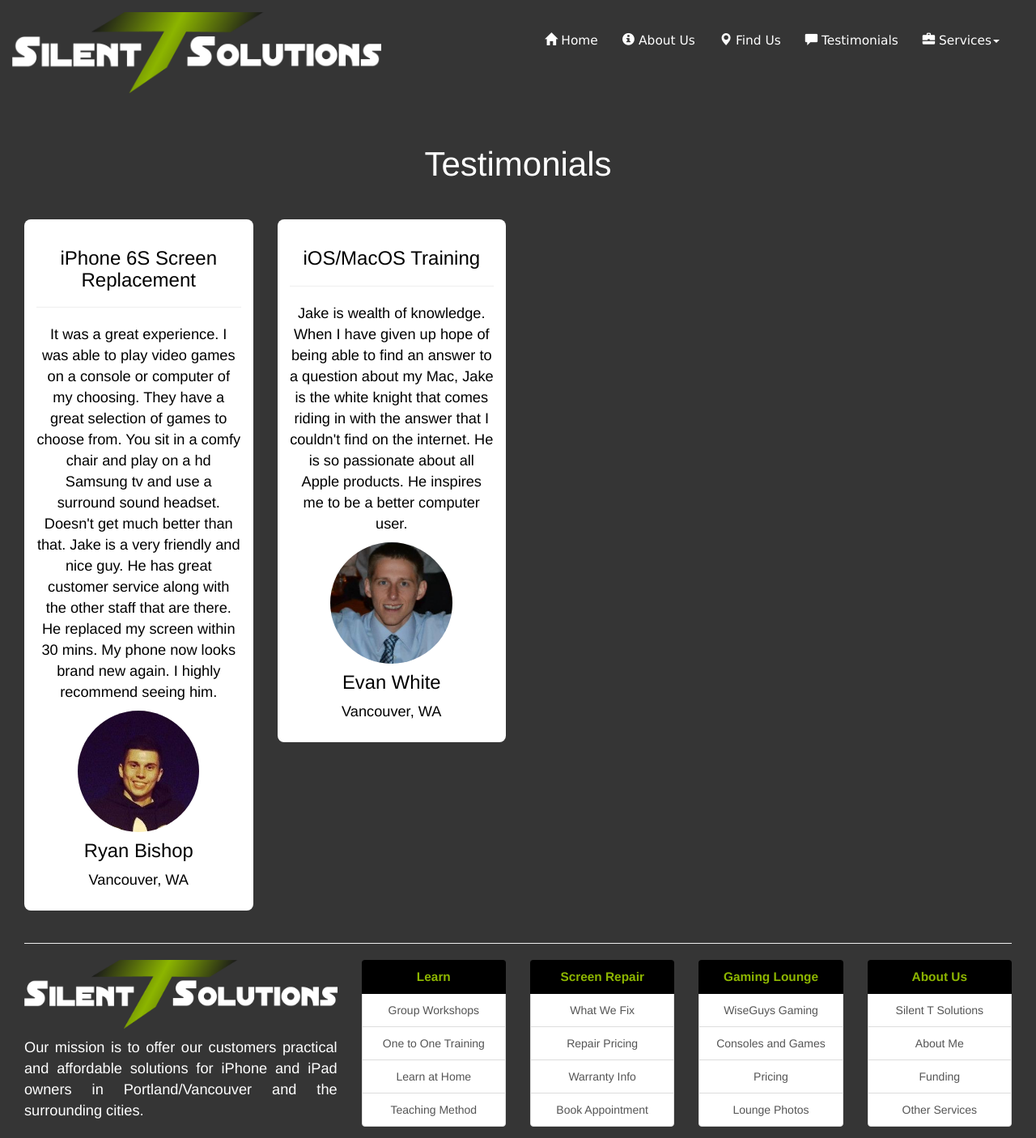
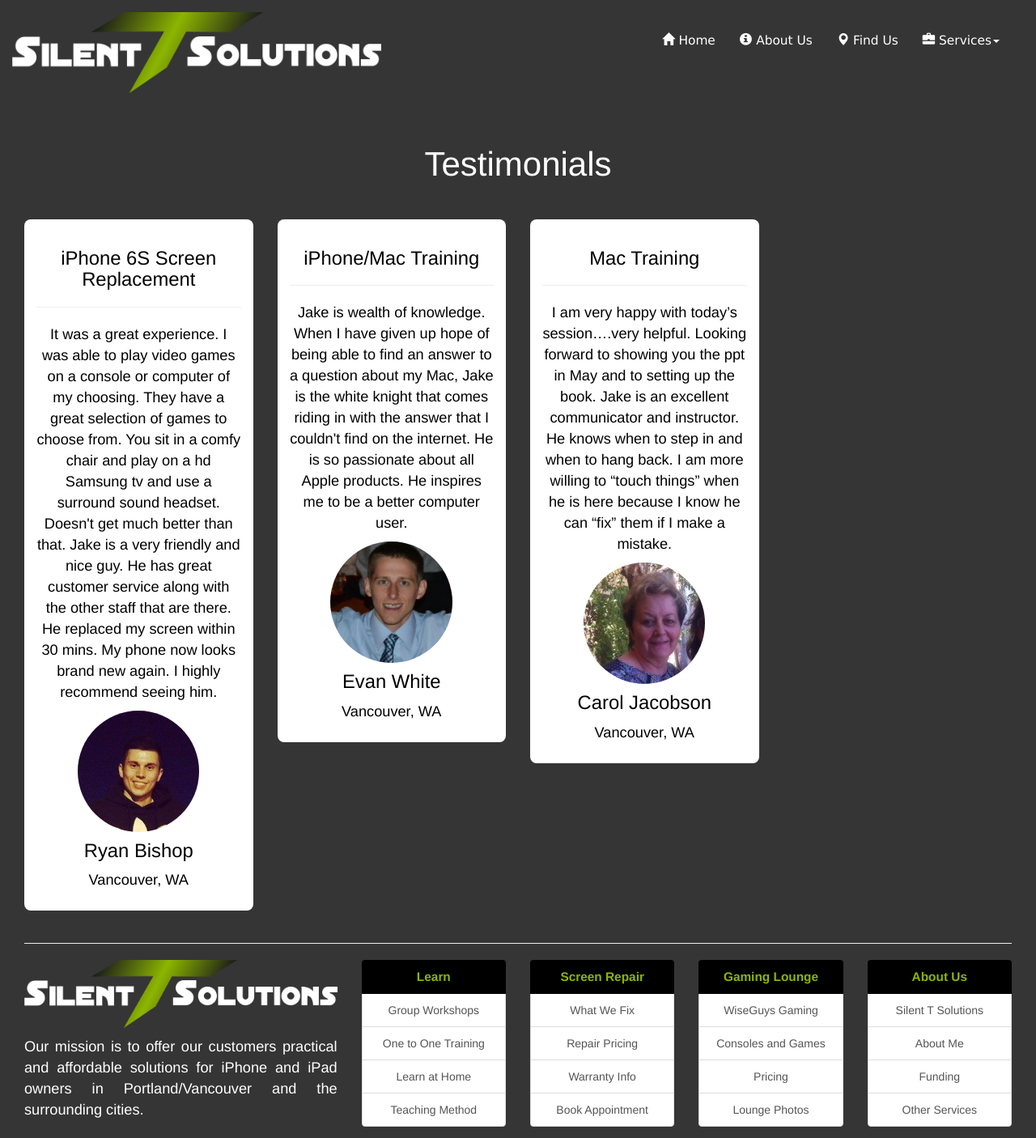
Before and after one commit to silentTdev/iphonerepairandtraining.com, an ASP.NET Core app: page /testimonials.html in a window 1280 px wide. Shown: the top 1406 px of the page at 81% size. Run offline with ASP.NET Core 8, Linux system fonts and the light colour scheme; some libraries are stand-ins or nearby versions.

Commit message:
fixed testimonials

```diff
--- a/DotNetCore/IphoneRepair/Views/Home/Index.cshtml
+++ b/DotNetCore/IphoneRepair/Views/Home/Index.cshtml
@@ -28,7 +28,8 @@
             </div>
         </div>
         <div class="col-xs-12 col-md-3" id="contactus">
-            <h1>Contact Us!</h1>
+			<h2 class="test"><span class="glyphicon glyphicon-comment"></span><a href="testimonials.html"> Testimonials</a></h2>
+
             <h2 class="test"><span class="glyphicon glyphicon-earphone"></span><a href="tel:13609317488"> 360.931.7488</a></h2>
             <div class="listgroup">
                 <ul class="list-group">
@@ -39,7 +40,7 @@
                     <li class="list-group-item list-group-item-action">Thursday 10am-7pm</li>
                     <li class="list-group-item list-group-item-action">Friday 10am-7pm</li>
                     <li class="list-group-item list-group-item-action">Saturday 9am-8pm</li>
-                    <li class="list-group-item list-group-item-action">Sunday - Open for In-Home Training Only</li>
+                    <li class="list-group-item list-group-item-action">Sunday 1pm-7pm</li>
                 </ul>
             </div>
 
--- a/DotNetCore/IphoneRepair/Views/Home/Testimonials.cshtml
+++ b/DotNetCore/IphoneRepair/Views/Home/Testimonials.cshtml
@@ -23,7 +23,7 @@
 		</div>
 		<div class="col-xs-12 col-md-4 col-lg-3">
 			<div class="testimonial" id="evan">
-				<h3>iOS/MacOS Training</h3>
+				<h3>iPhone/Mac Training</h3>
 				<hr>
 				<p>Jake is wealth of knowledge. When I have given up hope of being able to find
 					an answer to a question about my Mac, Jake is the white knight that comes riding in with the
@@ -35,6 +35,17 @@
 				<p>Vancouver, WA</p>
 			</div>
 		</div>
+		<div class="col-xs-12 col-md-4 col-lg-3">
+			<div class="testimonial" id="carol">
+				<h3>Mac Training</h3>
+				<hr>
+				<p>I am very happy with today’s session….very helpful. Looking forward to showing you the ppt in May and to setting up the book. Jake is an excellent communicator and instructor.  He knows when to step in and when to hang back.  I am more willing to “touch things” when he is here because I know he can “fix” them if I make a mistake.
+				</p>
+				<img src="images/caroltestimonial.jpg" alt="Carol"/>
+				<h4>Carol Jacobson</h4>
+				<p>Vancouver, WA</p>
+			</div>
+		</div>
 
     </div>
 </div>
--- a/DotNetCore/IphoneRepair/Views/Shared/_Layout.cshtml
+++ b/DotNetCore/IphoneRepair/Views/Shared/_Layout.cshtml
@@ -56,7 +56,6 @@
                             <li><a href="index.html"><span class="glyphicon glyphicon-home"></span> Home</a></li>
                             <li><a href="aboutus.html"><span class="glyphicon glyphicon-info-sign"></span> About Us</a></li>
                             <li><a href="findus.html"><span class="glyphicon glyphicon-map-marker"></span> Find Us</a></li>
-							<li><a href="testimonials.html"><span class="glyphicon glyphicon-comment"></span> Testimonials</a></li>
                             <li class="dropdown">
                                 <a href="#" class="dropdown-toggle" data-toggle="dropdown" role="button" aria-expanded="false"><span class="glyphicon glyphicon-briefcase"></span> Services<span class="caret"></span></a>
                                 <ul class="dropdown-menu" role="menu">
--- a/DotNetCore/IphoneRepair/wwwroot/css/site.css
+++ b/DotNetCore/IphoneRepair/wwwroot/css/site.css
@@ -52,7 +52,8 @@
     #repairinformation { margin-top: 160px; }
     #traininginformation { margin-top: 160px; }
     #gaminginformation { margin-top: 160px; }
-    #contactus { margin-top: 160px; }
+    #contactus { margin-top: 110px;
+    margin-bottom: 30px;}
 }
 
 
@@ -64,9 +65,9 @@
 
 #gaminginformation h1, h2 { font-size: 2em; color: white; margin-bottom: 20px; }
 
-#contactus h1, h2, h3, a { color: white; text-align: center; }
+#contactus h1, h2, h3, a { color: white; text-align: center; font-size: 1em; }
 
-#contactus h3 { color: white; text-align: left; }
+#contactus h2 { color: white; text-align: center; font-size: 1.3em; }
 
 #contactus a { font-size: 1.5em; }
 .mainbutton { background-color: #486D70; }
@@ -257,6 +258,7 @@
 .testimonial h3, .testimonial p
     {
         color: black;
+        font-size: 1.7em;
 
     }
 
@@ -288,14 +290,14 @@
     #logo { margin-top: 10px; height: 60px; }
 }
 
-
+/*
 @media (max-width: 910px) {
-    .navbar-header {
+   .navbar-header {
         float: none;
     }
-    .navbar-toggle {
+   .navbar-toggle {
         display: block;
-    }
+
     .navbar-collapse {
         border-top: 1px solid transparent;
         box-shadow: inset 0 1px 0 rgba(255,255,255,0.1);
@@ -315,3 +317,4 @@
         padding-bottom: 10px;
     }
 }
+*/
--- a/DotNetCore/iPhoneRepair/Views/Home/FindUs.cshtml
+++ b/DotNetCore/iPhoneRepair/Views/Home/FindUs.cshtml
@@ -24,7 +24,7 @@
                     <li class="list-group-item list-group-item-action">Thursday 10am-7pm</li>
                     <li class="list-group-item list-group-item-action">Friday 10am-7pm</li>
                     <li class="list-group-item list-group-item-action">Saturday 9am-8pm</li>
-                    <li class="list-group-item list-group-item-action">Sunday - Open for In-Home Training Only</li>
+                    <li class="list-group-item list-group-item-action">Sunday 1pm-7pm</li>
                 </ul>
             </div>
         </div>
```
Also changed, not shown: DotNetCore/IphoneRepair/wwwroot/images/caroltestimonial.jpg (added), 3 other files.
